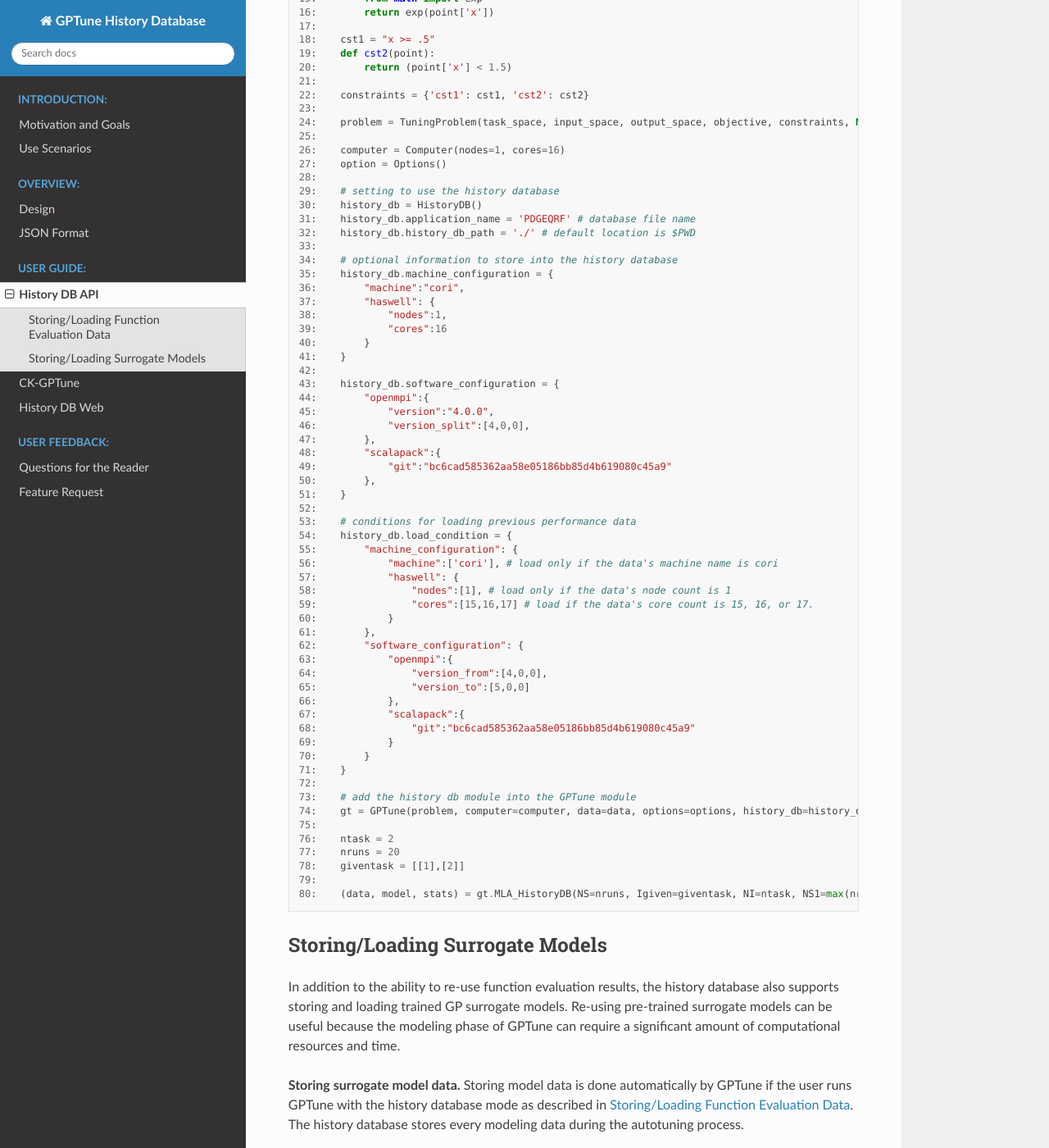
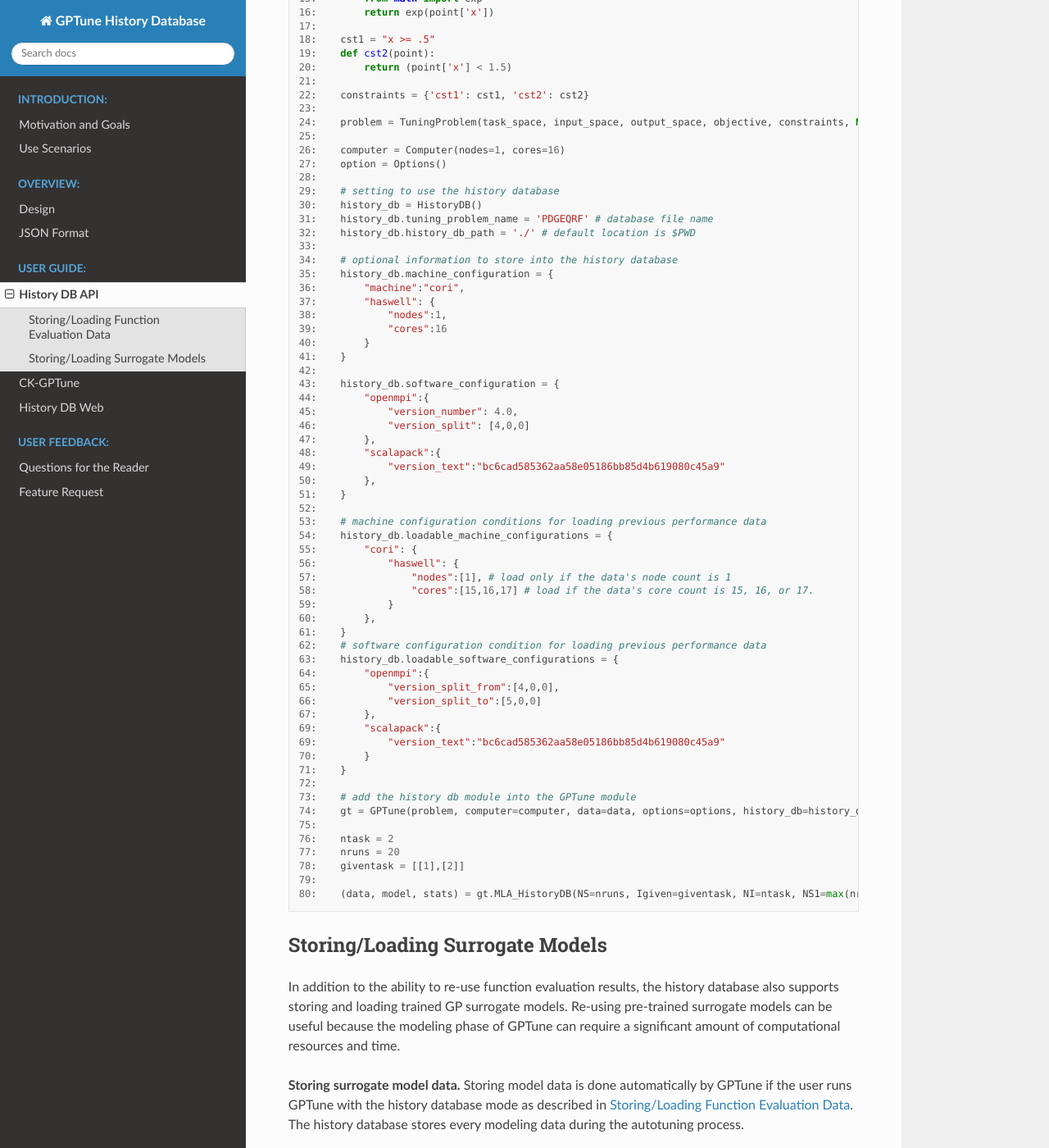
Before and after one commit to gptune/HistoryDB-Docs, a Sphinx documentation site: the page built from docs/src/historydb_api.md, in a window 1280 px wide and 1400 px high, scrolled down 1194 px. Shown: the whole window at 82% size. Built offline with Sphinx 7.4.7 and the Read the Docs theme 2.0.0, drawn with Linux system fonts in a browser that asks for light colours; some of the changed text lies outside the part shown.

Commit message:
Updated HistoryDB API

````diff
--- a/docs/src/historydb_api.md
+++ b/docs/src/historydb_api.md
@@ -57,7 +57,7 @@ Example Python application-GPTune driver code:
 28:
 29:    # setting to use the history database
 30:    history_db = HistoryDB()
-31:    history_db.application_name = 'PDGEQRF' # database file name
+31:    history_db.tuning_problem_name = 'PDGEQRF' # database file name
 32:    history_db.history_db_path = './' # default location is $PWD
 33:
 34:    # optional information to store into the history database
@@ -71,31 +71,31 @@ Example Python application-GPTune driver code:
 42:
 43:    history_db.software_configuration = {
 44:        "openmpi":{
-45:            "version":"4.0.0",
-46:            "version_split":[4,0,0],
+45:            "version_number": 4.0,
+46:            "version_split": [4,0,0]
 47:        },
 48:        "scalapack":{
-49:            "git":"bc6cad585362aa58e05186bb85d4b619080c45a9"
+49:            "version_text":"bc6cad585362aa58e05186bb85d4b619080c45a9"
 50:        },
 51:    }
 52:
-53:    # conditions for loading previous performance data
-54:    history_db.load_condition = {
-55:        "machine_configuration": {
-56:            "machine":['cori'], # load only if the data's machine name is cori
-57:            "haswell": {
-58:                "nodes":[1], # load only if the data's node count is 1
-59:                "cores":[15,16,17] # load if the data's core count is 15, 16, or 17.
-60:            }
-61:        },
-62:        "software_configuration": {
-63:            "openmpi":{
-64:                "version_from":[4,0,0],
-65:                "version_to":[5,0,0]
-66:            },
-67:            "scalapack":{
-68:                "git":"bc6cad585362aa58e05186bb85d4b619080c45a9"
-69:            }
+53:    # machine configuration conditions for loading previous performance data
+54:    history_db.loadable_machine_configurations = {
+55:        "cori": {
+56:            "haswell": {
+57:                "nodes":[1], # load only if the data's node count is 1
+58:                "cores":[15,16,17] # load if the data's core count is 15, 16, or 17.
+59:            }
+60:        },
+61:    }
+62:    # software configuration condition for loading previous performance data
+63:    history_db.loadable_software_configurations = {
+64:        "openmpi":{
+65:            "version_split_from":[4,0,0],
+66:            "version_split_to":[5,0,0]
+67:        },
+69:        "scalapack":{
+69:            "version_text":"bc6cad585362aa58e05186bb85d4b619080c45a9"
 70:        }
 71:    }
 72:
@@ -125,7 +125,7 @@ Users can invoke *MLA_LoadModel* as follows.
 ```Python
 # create a history db module instance
 history_db = HistoryDB()
-history_db.tuning_name = 'example'
+history_db.tuning_problem_name = 'example'
 history_db.machine_configuration = {}
 history_db.software_configuration = {}
 history_db.load_condition = {}
````
